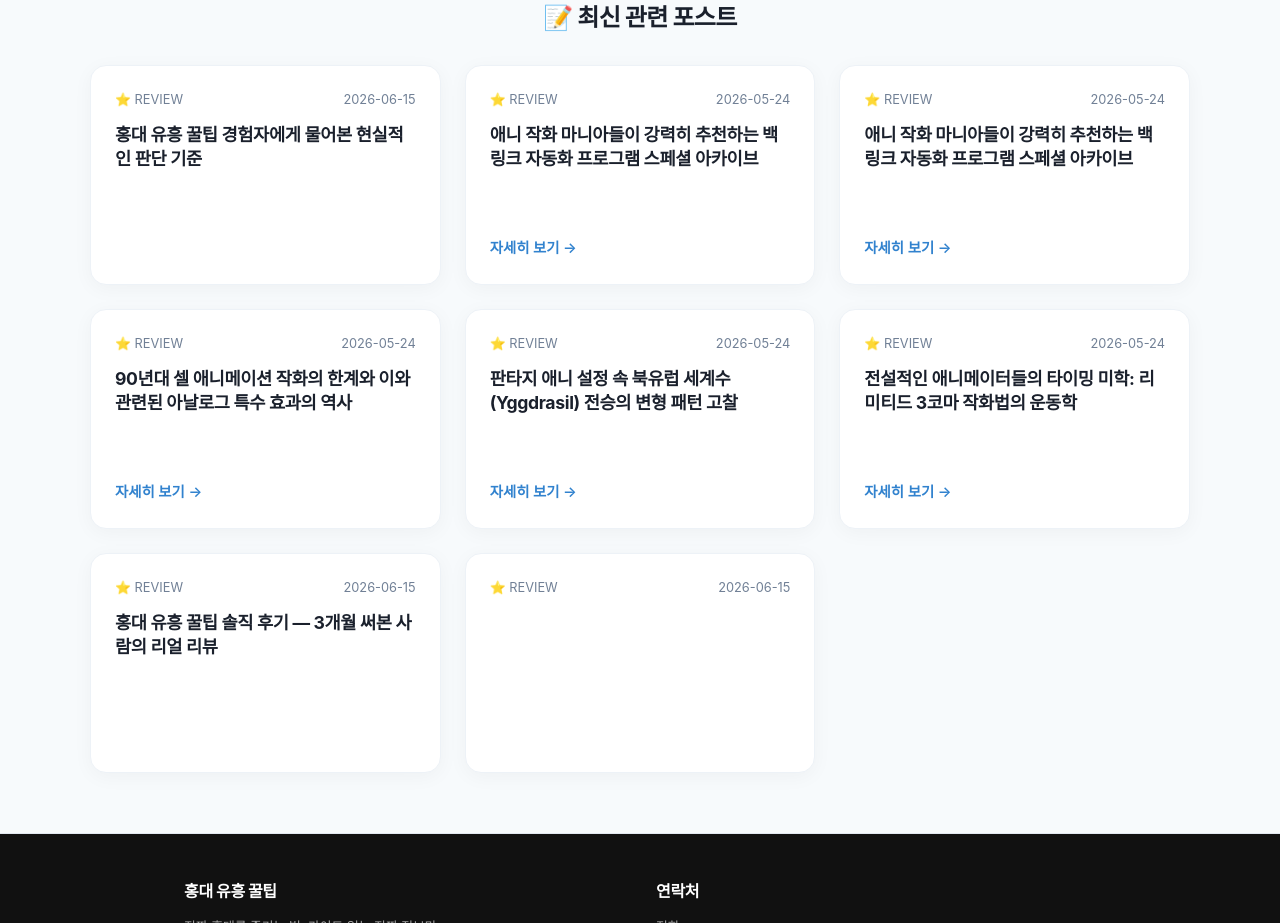
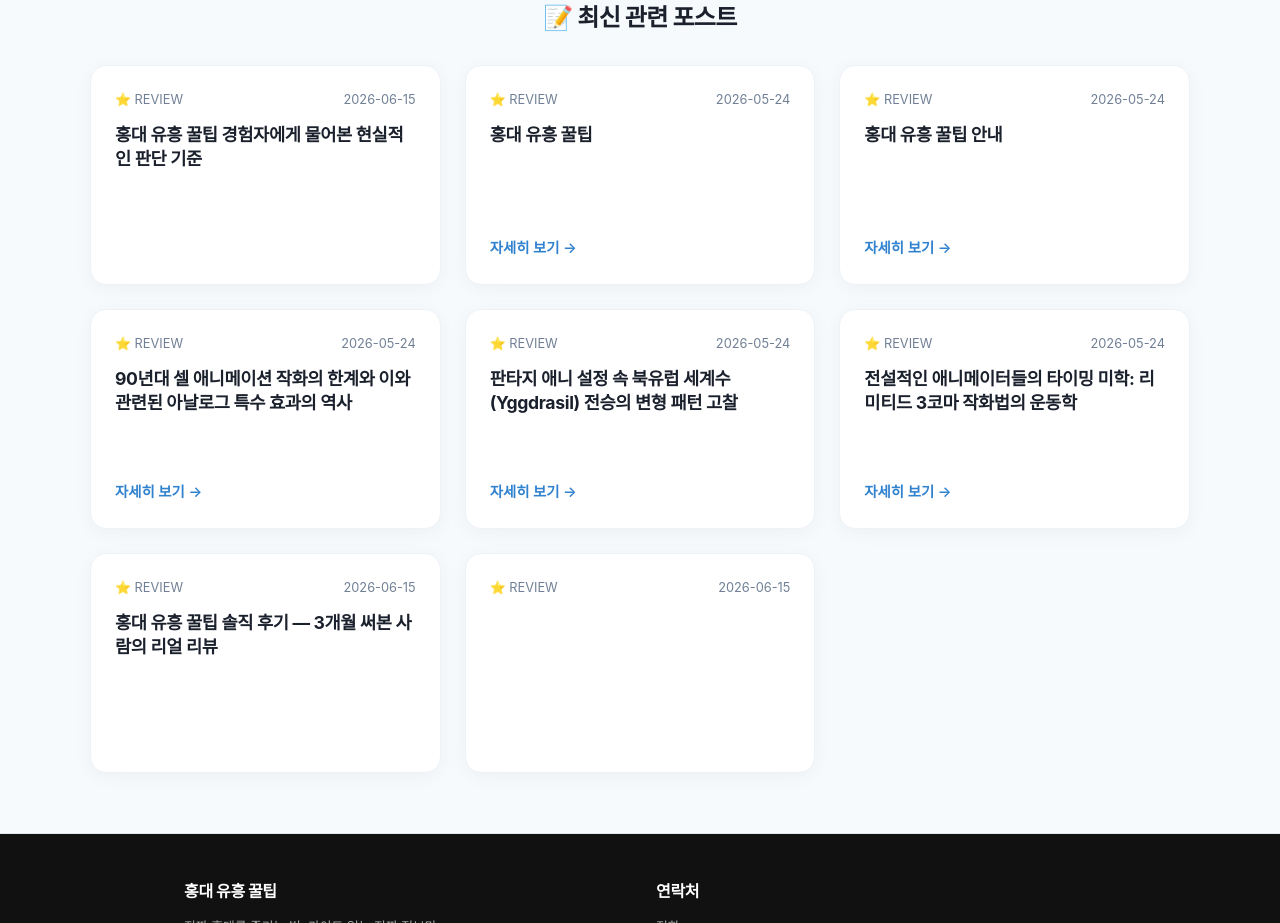
Before and after one commit to sarakinhceo-gif/bp-t3b07-hd-night-tip-2, a plain HTML site: page index.html in a window 1280 px wide. Shown: the part 2840-3763 px from the top of the page. Drawn offline with Linux system fonts and the light colour scheme.

Commit message:
deploy: garbage-free snapshot 2026-08-10T10:59:57.466Z

```diff
--- a/index.html
+++ b/index.html
@@ -477,7 +477,7 @@
  <span>⭐ REVIEW</span>
  <time datetime="2026-05-24">2026-05-24</time>
  </div>
- <h4 style="font-size:1.1rem;font-weight:700;color:#1a202c;margin-bottom:8px;line-height:1.4">애니 작화 마니아들이 강력히 추천하는 백링크 자동화 프로그램 스페셜 아카이브</h4>
+ <h4 style="font-size:1.1rem;font-weight:700;color:#1a202c;margin-bottom:8px;line-height:1.4">홍대 유흥 꿀팁</h4>
 
  </div>
  <a href="posts/juice-1.html" style="align-self:flex-start;text-decoration:none;color:#3182ce;font-size:0.9rem;font-weight:600;transition:color 0.2s" onmouseover="this.style.color='#2b6cb0'" onmouseout="this.style.color='#3182ce'">자세히 보기 →</a>
@@ -488,7 +488,7 @@
  <span>⭐ REVIEW</span>
  <time datetime="2026-05-24">2026-05-24</time>
  </div>
- <h4 style="font-size:1.1rem;font-weight:700;color:#1a202c;margin-bottom:8px;line-height:1.4">애니 작화 마니아들이 강력히 추천하는 백링크 자동화 프로그램 스페셜 아카이브</h4>
+ <h4 style="font-size:1.1rem;font-weight:700;color:#1a202c;margin-bottom:8px;line-height:1.4">홍대 유흥 꿀팁 안내</h4>
 
  </div>
  <a href="posts/juice-2.html" style="align-self:flex-start;text-decoration:none;color:#3182ce;font-size:0.9rem;font-weight:600;transition:color 0.2s" onmouseover="this.style.color='#2b6cb0'" onmouseout="this.style.color='#3182ce'">자세히 보기 →</a>
```
